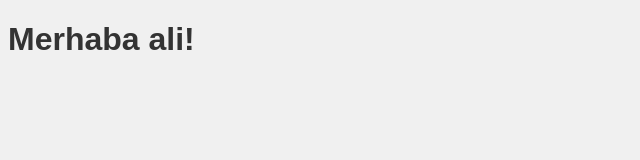
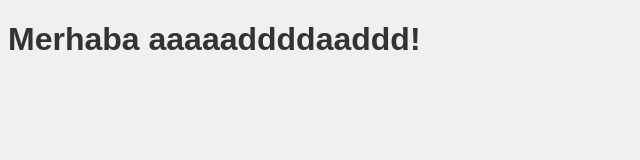
Before and after one commit to celiac00/html-css-projem, a plain HTML site: page index.html in a window 1280 px wide. Shown: the whole page, without its empty margins (0-640 px from the left). Drawn offline with Linux system fonts and the light colour scheme.

Commit message:
yenideğişiklik

```diff
--- a/index.html
+++ b/index.html
@@ -6,6 +6,6 @@
     <link rel="stylesheet" href="style.css">
 </head>
 <body>
-    <h1>Merhaba ali!</h1>
+    <h1>Merhaba aaaaaddddaaddd!</h1>
 </body>
 </html>
```
